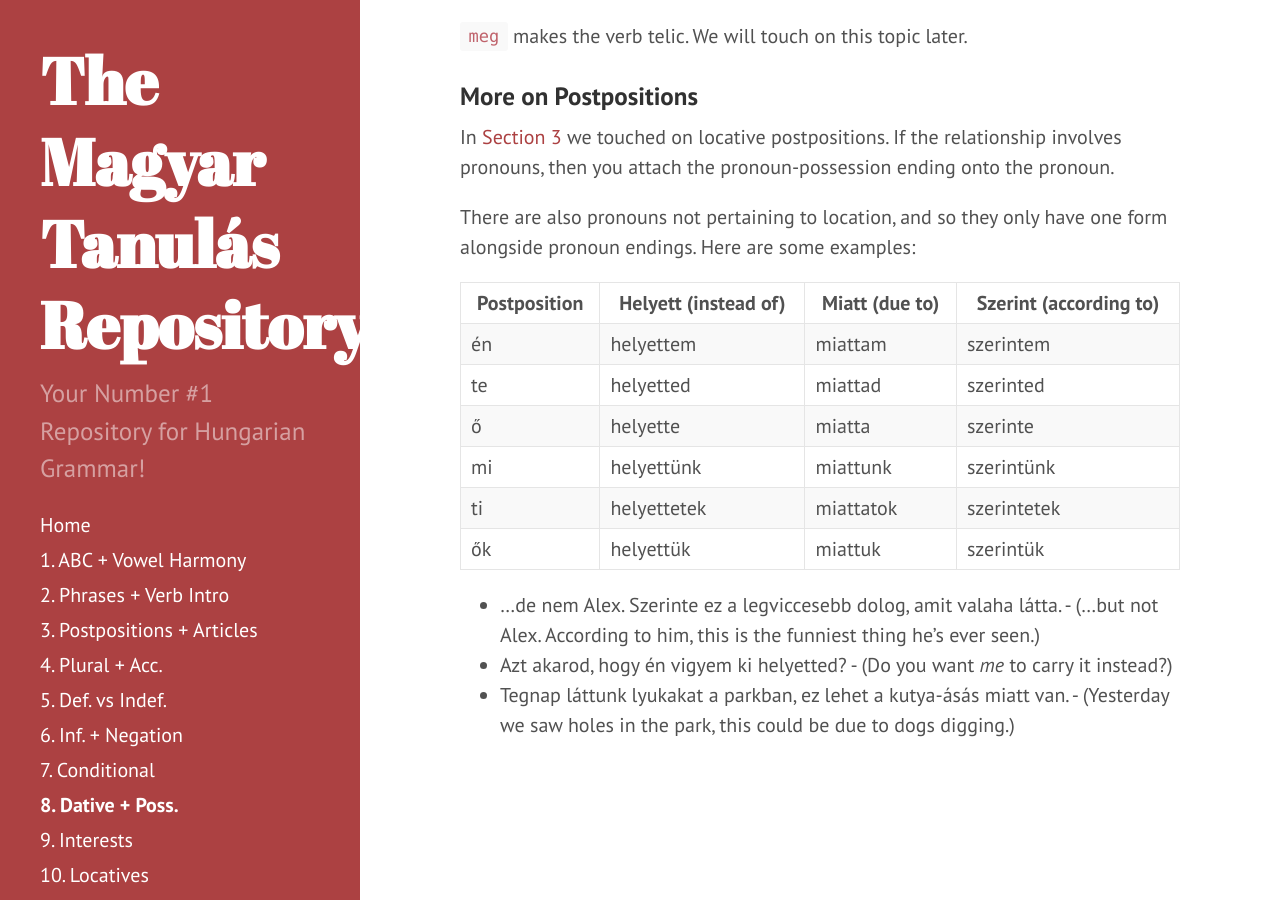
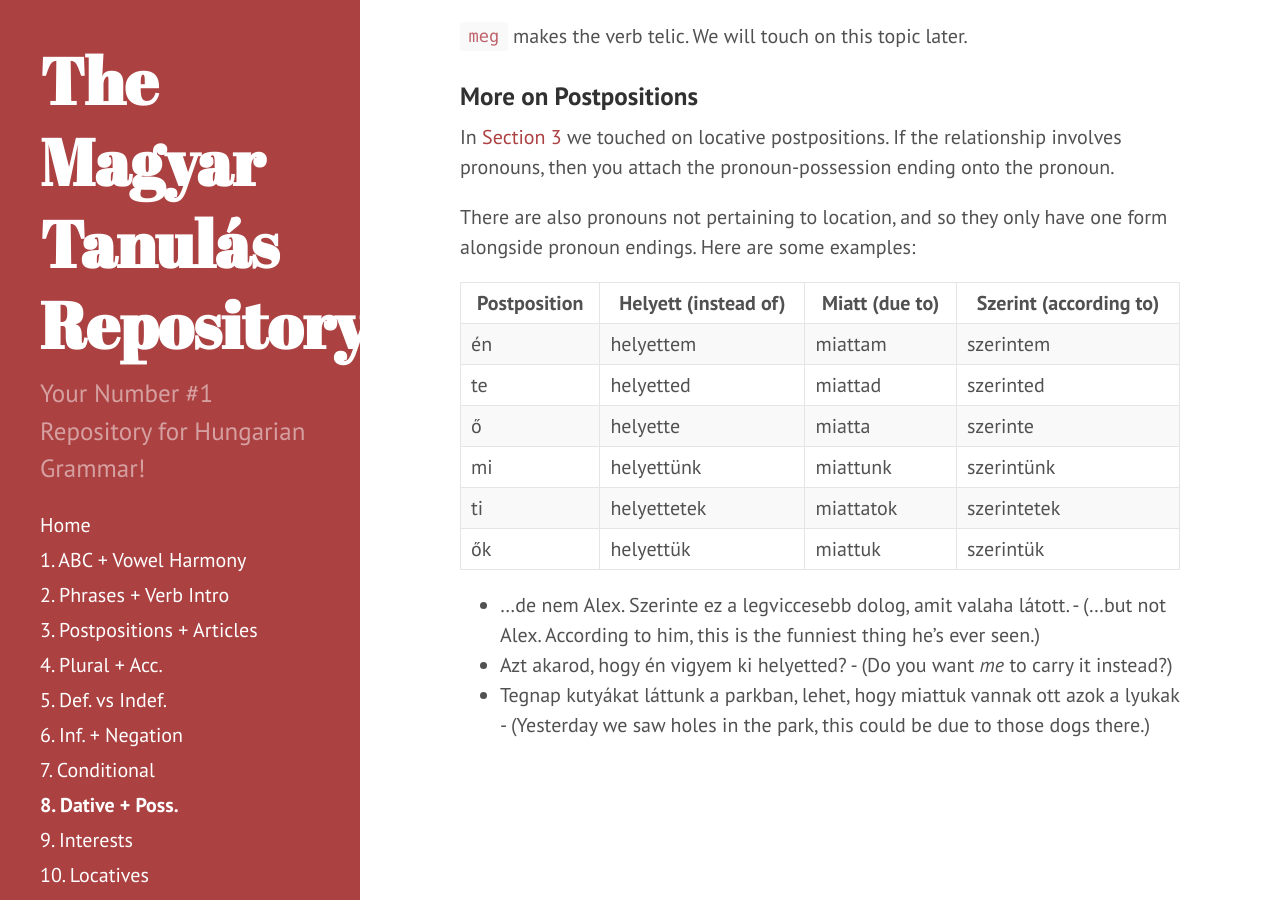
Before and after one commit to Magyartanulas/magyartanulas.github.io, a Jekyll site: the page built from Section8.md, in a window 1280 px wide and 900 px high, scrolled down 5603 px. Built offline with Jekyll 4.4.1, drawn with Linux system fonts in a browser that asks for light colours; Markdown is read by kramdown in place of the engine named in the settings.

Commit message:
Update Section8.md

```diff
--- a/Section8.md
+++ b/Section8.md
@@ -164,6 +164,6 @@ There are also pronouns not pertaining to location, and so they only have one fo
 | ti           | helyettetek          | miattatok      | szerintetek            |
 | ők           | helyettük            | miattuk        | szerintük              |
 
-* ...de nem Alex. Szerinte ez a legviccesebb dolog, amit valaha látta. - (...but not Alex. According to him, this is the funniest thing he's ever seen.)
+* ...de nem Alex. Szerinte ez a legviccesebb dolog, amit valaha látott. - (...but not Alex. According to him, this is the funniest thing he's ever seen.)
 * Azt akarod, hogy én vigyem ki helyetted? - (Do you want *me* to carry it instead?)
-* Tegnap láttunk lyukakat a parkban, ez lehet a kutya-ásás miatt van. - (Yesterday we saw holes in the park, this could be due to dogs digging.)
+* Tegnap kutyákat láttunk a parkban, lehet, hogy miattuk vannak ott azok a lyukak - (Yesterday we saw holes in the park, this could be due to those dogs there.)
```
